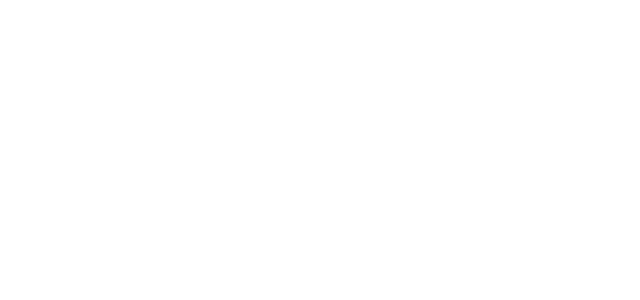
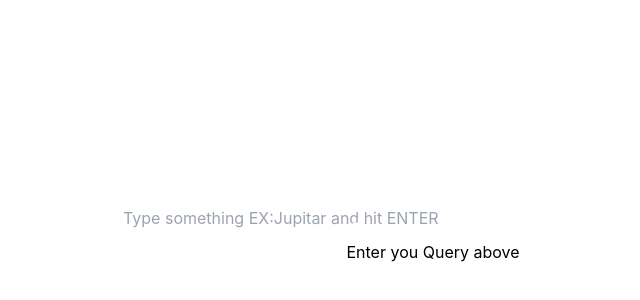
Before and after one commit to Insight-Input/app, a Next.js app: page / in a window 1280 px wide. Shown: the part 304-604 px from the top of the page, without its empty margins (207-847 px from the left). Built offline with nearby package versions, Linux system fonts and the light colour scheme.

Commit message:
first interactive build

```diff
--- /dev/null
+++ b/components/ImageList.jsx
@@ -0,0 +1,33 @@
+
+import React from 'react'
+
+
+let i = 0
+
+export default function ImageList(props) {
+    if (props.isLoading) return <p className='text-center'>Loading...</p>
+    if (!props.tt) return <p className='text-center'>Enter you Query above</p>
+    return (
+        <>
+            <div className='flex flex-wrap justify-between mx-auto bg-white rounded-lg w-11/12 mt-52'>
+                {props.tt.map(
+                    item =>
+                        item.items.map(item =>
+                            <div key={i++} className=' w-1/4 mb-5 mt-5'>
+                                <div className=' w-full h-auto'>
+                                    <a className='text-black' href={item.links[0].href} target="_blank">
+                                        <img src={item.links[0].href} className='max-w-full max-h-full' />
+                                    </a>
+                                </div>
+                                <h3 className='text-black text-center font-bold'>{item.data[0].title}</h3>
+                                <h3 className='text-center'><a target="_blank" href={'https://twitter.com/intent/tweet?url=' + item.links[0].href.replaceAll(' ', '%20') + '&text=' + item.data[0].title} className='text-cyan-400 font-bold'>Tweet</a > <a target="_blank" href={'https://www.facebook.com/sharer/sharer.php?u=' + item.links[0].href} className='font-bold text-blue-800'> Share</a></h3>
+                            </div>
+                        )
+                )
+                }
+
+            </div>
+        </>
+
+    )
+}
--- /dev/null
+++ b/components/Main.jsx
@@ -0,0 +1,54 @@
+import React from 'react'
+import { useState } from 'react';
+import styles from '../styles/Home.module.css'
+import Image from 'next/image'
+import ImageList from './ImageList';
+
+
+
+
+export default function Main() {
+
+    const [text, setText] = useState("");
+    const [daata, setDaata] = useState(null)
+    const [isLoading, setLoading] = useState(false)
+
+    const handleChange = (e) => {
+        setText(e.target.value)
+    }
+
+    function handleSubmit(e) {
+        e.preventDefault();
+        setLoading(true)
+        fetch('https://images-api.nasa.gov/search?q=' + text + '&media_type=image')
+            .then((res) => res.json())
+            .then((data) => {
+                setDaata([data.collection]/* .items */)
+                setLoading(false)
+            })
+    }
+
+    function more(link) {
+
+    }
+
+    return (
+        <div className={styles.container}>
+            <div className="main">
+            </div>
+            <div>
+                <div className='flex justify-center'>
+                    <Image
+                        src="/whitetrans.png"
+                        width={500}
+                        height={500}
+                    />
+                </div>
+                <form onSubmit={handleSubmit}>
+                    <input value={text} onChange={handleChange} type="text" placeholder='Type something EX:Jupitar and hit ENTER' name="search" id="searchInput" className='block mx-auto bg-white w-1/2 rounded-md p-2.5 text-black' />
+                </form>
+            </div>
+            <ImageList tt={daata} isLoading={isLoading} />
+        </div>
+    )
+}
--- a/next.config.js
+++ b/next.config.js
@@ -1,6 +1,6 @@
 /** @type {import('next').NextConfig} */
 const nextConfig = {
-  reactStrictMode: true,
+  reactStrictMode: false,
   swcMinify: true,
 }
 
--- a/pages/index.js
+++ b/pages/index.js
@@ -1,29 +1,23 @@
 import Head from 'next/head'
 import Image from 'next/image'
 import styles from '../styles/Home.module.css'
+import { useState, useMemo } from 'react';
+import Main from '../components/Main';
 
 export default function Home() {
+
+
+
   return (
-    <div className={styles.container}>
+    <>
       <Head>
         <title>Create Next App</title>
         <meta name="viewport" content="width=device-width, initial-scale=1.0"></meta>
         <meta name="InsightInput" content="Your first step into research" />
         <link rel="icon" href="/favicon.ico" />
       </Head>
-      <div>
-        <div className='flex justify-center'>
-          <Image
-            src="/whitetrans.png"
-            width={500}
-            height={500}
-          />
-        </div>
+      <Main />
+    </>
 
-        <input type="text" name="search" id="searchInput" className='block mx-auto bg-white w-1/2 rounded-md p-2.5 text-black' />
-      </div>
-      <div class="main">
-      </div>
-    </div>
   )
 }
--- a/styles/Home.module.css
+++ b/styles/Home.module.css
@@ -6,6 +6,7 @@
     width: 10px;
     background-color: #fff;
     border-radius: 50%;
+    z-index: 1;
 }
 
 
```
Also changed, not shown: styles/globals.css (+4 -2 lines).
